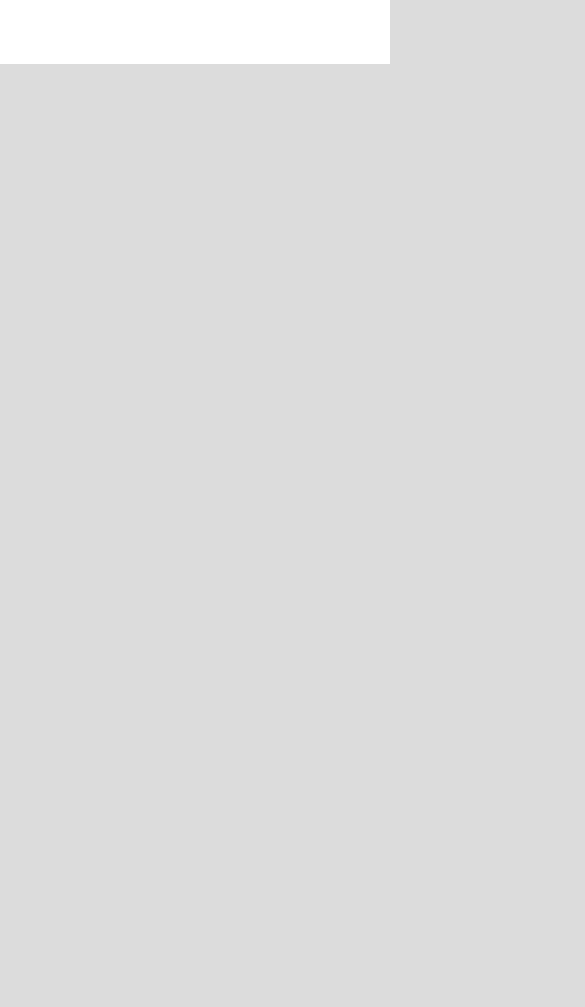
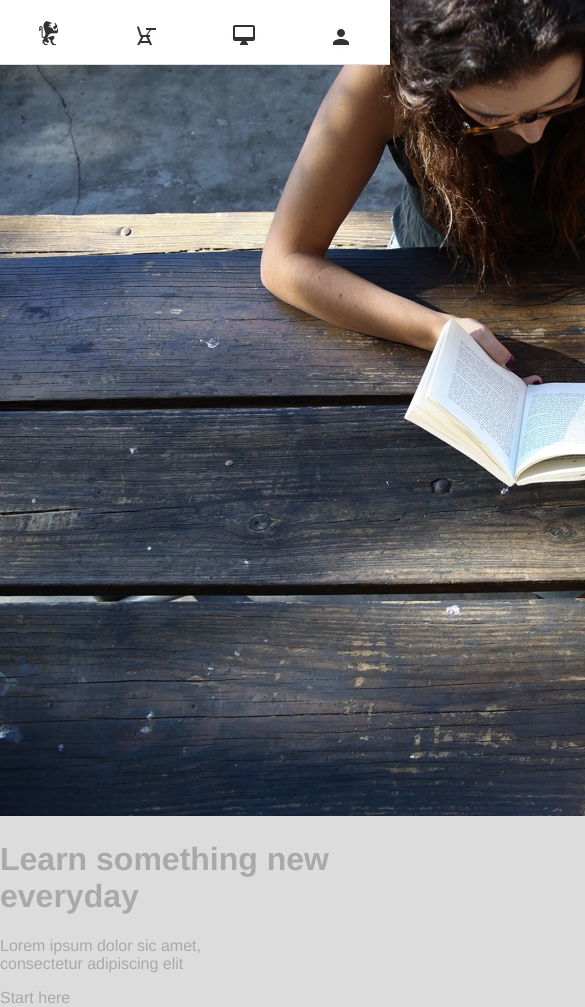
Before and after one commit to RTrav/capstone, a plain HTML site: page index.html in a window 390 px wide. Shown: the top 1007 px of the page, 585 px wide, since content can reach past the window. Before the commit the page ends 844 px from the top, so only its background shows below. Drawn offline with Linux system fonts and the light colour scheme.

Commit message:
Add main content

```diff
--- a/index.html
+++ b/index.html
@@ -9,7 +9,7 @@
 <!-- Header -->
 <header>
     <div class="content">
-      <a href="index.html" class="logo"><img src="resources\images\ic-logo.svg" /><span>COLMAR</span>ACADEMY</a>
+      <a href="index.html" class="logo"><img src="resources\images\ic-logo.svg" /><p><strong>COLMAR</strong>ACADEMY</p></a>
       <nav class="desktop">
         <ul>
           <li><a href="#on-campus">On campus</a></li>
@@ -18,5 +18,30 @@
           <li><a href="#sign-in">Sign in</a></li>
         </ul>
       </nav>
+      <nav class="mobile">
+        <ul>
+          <li><a href="#"><img src="resources\images\ic-logo.svg"></a></li>
+          <li><a href="#"><img src="resources/images/ic-on-campus.svg"></a></li>
+          <li><a href="#"><img src="resources/images/ic-online.svg"></a></li>
+          <li><a href="#"><img src="resources/images/ic-login.svg"></a></li>
+        </ul>
+      </nav>
     </div>
   </header>
+  <!-- Main Content -->
+  <div class="main-content">
+    <!-- Start Section -->
+    <div id="start-section" class="banner">
+     <div id="start-cta">
+        <div class="content center">
+            <div class="image-container">
+                <img src="resources/images/banner.jpg" />
+              </div>
+          <div class="tbanner">
+            <h1 class="learn">Learn something new everyday</h1>
+            <p class="lorem">Lorem ipsum dolor sic amet,<br>consectetur adipiscing elit</p>
+          </div>
+            <div class="button">Start here</div>
+        </div>
+     </div>
+    </div>
```
